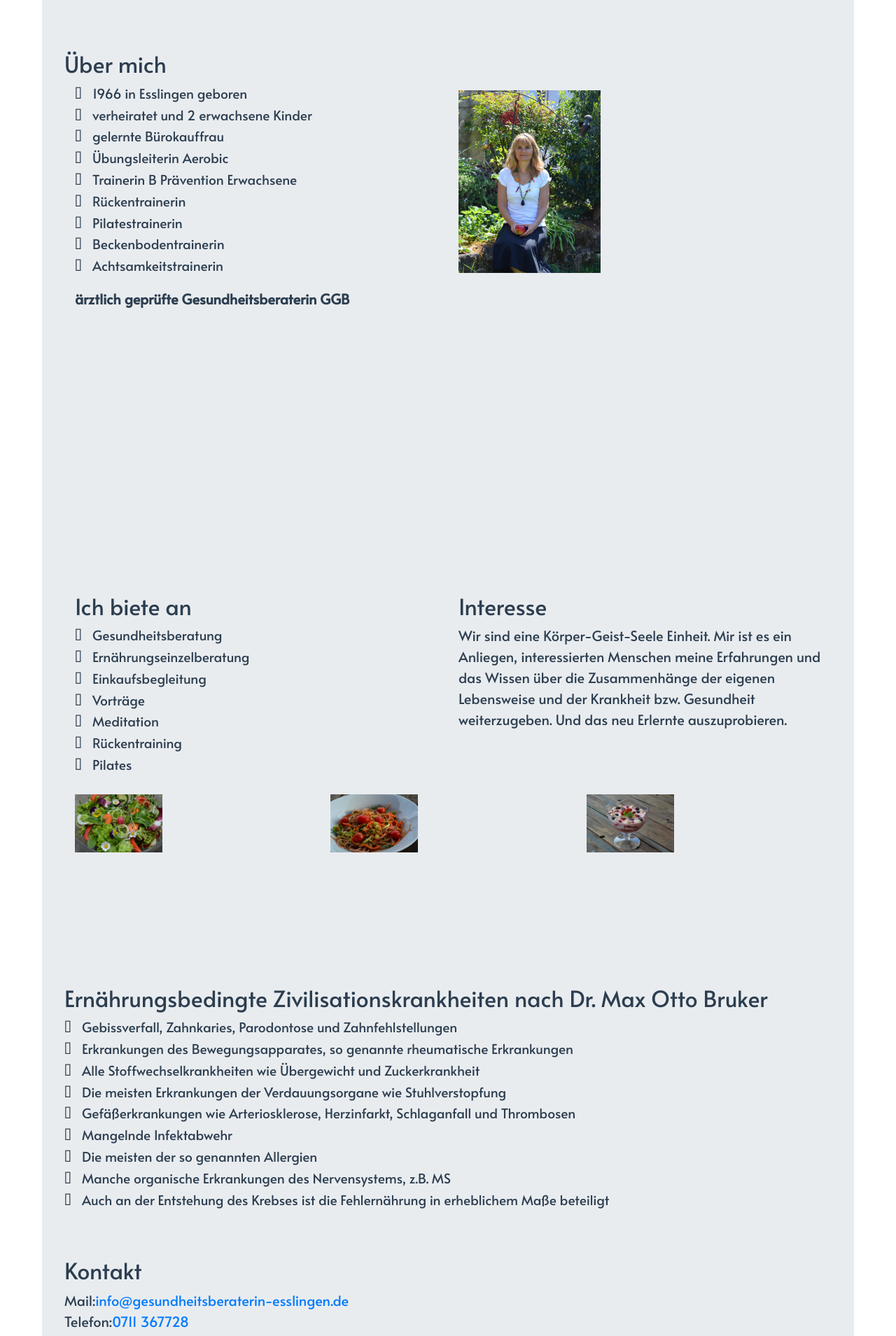
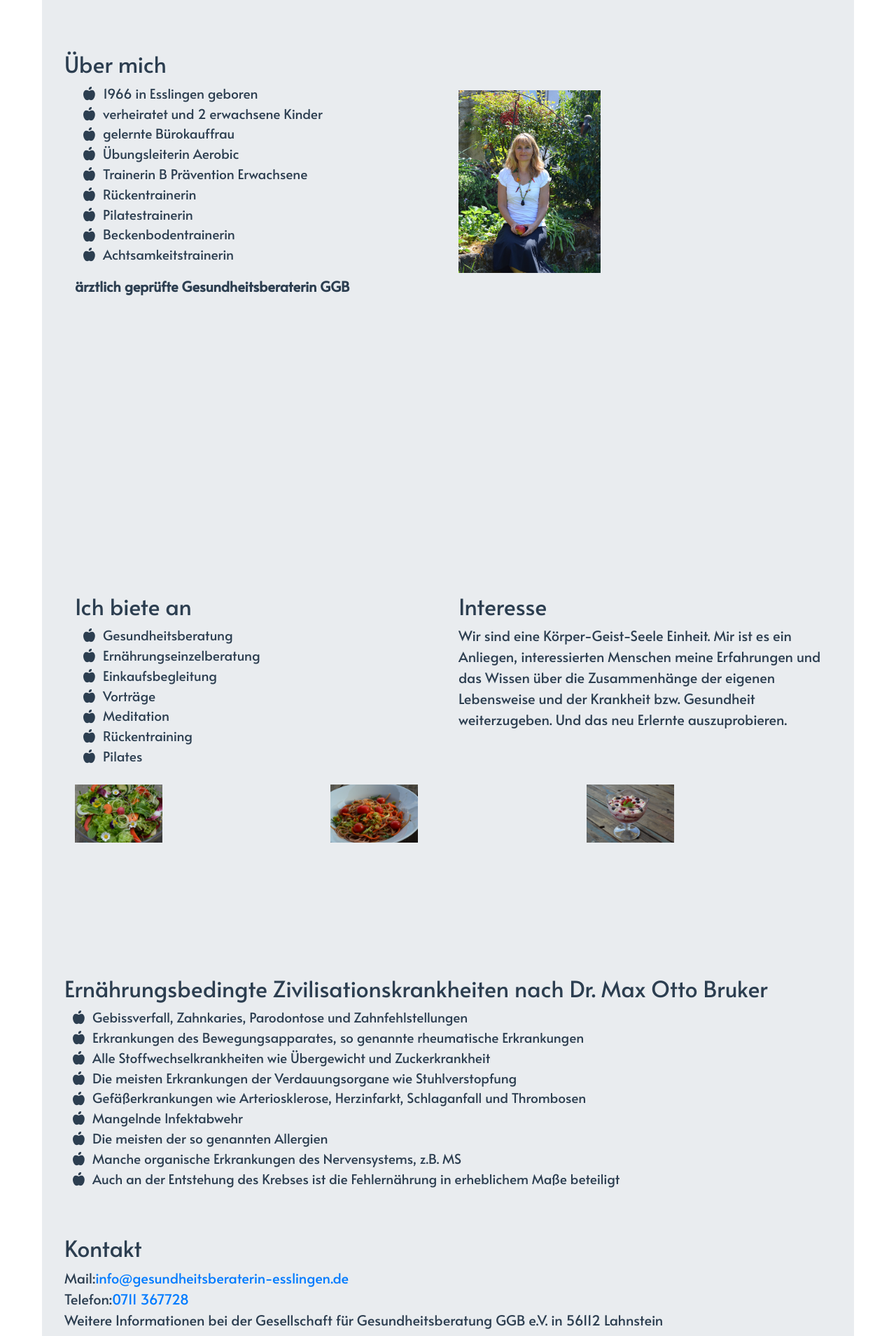
Before and after one commit to itmr-dev/gesundheitsberaterin-esslingen.de, a Vue app: page / in a window 1280 px wide. Shown: the part 464-2373 px from the top of the page at 70% size. Built offline with nearby package versions, Linux system fonts and the light colour scheme.

Commit message:
fixed icons & url

```diff
--- a/package.json
+++ b/package.json
@@ -9,6 +9,7 @@
   },
   "dependencies": {
     "@fortawesome/fontawesome-svg-core": "^1.2.30",
+    "@fortawesome/free-brands-svg-icons": "^5.14.0",
     "@fortawesome/free-solid-svg-icons": "^5.14.0",
     "@fortawesome/vue-fontawesome": "^0.1.10",
     "bootstrap-vue": "^2.1.0",
@@ -17,6 +18,7 @@
   },
   "devDependencies": {
     "@babel/polyfill": "^7.7.0",
+    "@fortawesome/fontawesome-free": "^5.14.0",
     "@vue/cli-plugin-babel": "~4.5.0",
     "@vue/cli-plugin-eslint": "~4.5.0",
     "@vue/cli-service": "~4.5.0",
--- a/src/App.vue
+++ b/src/App.vue
@@ -1,7 +1,6 @@
 <template>
   <div id="app">
     <link href="https://fonts.googleapis.com/css2?family=Alata&display=swap" rel="stylesheet">
-    <link rel="stylesheet" href="https://maxcdn.bootstrapcdn.com/font-awesome/4.5.0/css/font-awesome.min.css">
 
     <b-jumbotron header="Cornelia Staub" lead="Gesundheitsberaterin GGB">
       <!--<b-nav pills>
@@ -28,16 +27,16 @@
           </b-row>
           <b-row>
             <b-col>
-              <ul>
-                <li>1966 in Esslingen geboren</li>
-                <li>verheiratet und 2 erwachsene Kinder</li>
-                <li>gelernte Bürokauffrau</li>
-                <li>Übungsleiterin Aerobic</li>
-                <li>Trainerin B Prävention Erwachsene</li>
-                <li>Rückentrainerin</li>
-                <li>Pilatestrainerin</li>
-                <li>Beckenbodentrainerin</li>
-                <li>Achtsamkeitstrainerin</li>
+              <ul class="fa-ul">
+                <li><span class="fa-li"><i class="fas fa-apple-alt"></i></span>1966 in Esslingen geboren</li>
+                <li><span class="fa-li"><i class="fas fa-apple-alt"></i></span>verheiratet und 2 erwachsene Kinder</li>
+                <li><span class="fa-li"><i class="fas fa-apple-alt"></i></span>gelernte Bürokauffrau</li>
+                <li><span class="fa-li"><i class="fas fa-apple-alt"></i></span>Übungsleiterin Aerobic</li>
+                <li><span class="fa-li"><i class="fas fa-apple-alt"></i></span>Trainerin B Prävention Erwachsene</li>
+                <li><span class="fa-li"><i class="fas fa-apple-alt"></i></span>Rückentrainerin</li>
+                <li><span class="fa-li"><i class="fas fa-apple-alt"></i></span>Pilatestrainerin</li>
+                <li><span class="fa-li"><i class="fas fa-apple-alt"></i></span>Beckenbodentrainerin</li>
+                <li><span class="fa-li"><i class="fas fa-apple-alt"></i></span>Achtsamkeitstrainerin</li>
               </ul>
               <p class="text" style="font-weight: 800;">ärztlich geprüfte Gesundheitsberaterin GGB</p>
             </b-col>
@@ -56,14 +55,14 @@
           </b-row>
           <b-row>
             <b-col>
-              <ul>
-                <li>Gesundheitsberatung</li>
-                <li>Ernährungseinzelberatung</li>
-                <li>Einkaufsbegleitung</li>
-                <li>Vorträge</li>
-                <li>Meditation</li>
-                <li>Rückentraining</li>
-                <li>Pilates</li>
+              <ul class="fa-ul">
+                <li><span class="fa-li"><i class="fas fa-apple-alt"></i></span>Gesundheitsberatung</li>
+                <li><span class="fa-li"><i class="fas fa-apple-alt"></i></span>Ernährungseinzelberatung</li>
+                <li><span class="fa-li"><i class="fas fa-apple-alt"></i></span>Einkaufsbegleitung</li>
+                <li><span class="fa-li"><i class="fas fa-apple-alt"></i></span>Vorträge</li>
+                <li><span class="fa-li"><i class="fas fa-apple-alt"></i></span>Meditation</li>
+                <li><span class="fa-li"><i class="fas fa-apple-alt"></i></span>Rückentraining</li>
+                <li><span class="fa-li"><i class="fas fa-apple-alt"></i></span>Pilates</li>
               </ul>
             </b-col>
             <b-col>
@@ -91,16 +90,16 @@
             <h2>Ernährungsbedingte Zivilisationskrankheiten nach Dr. Max Otto Bruker</h2>
           </b-row>
           <b-row>
-            <ul>
-              <li>Gebissverfall, Zahnkaries, Parodontose und Zahnfehlstellungen</li>
-              <li>Erkrankungen des Bewegungsapparates, so genannte rheumatische Erkrankungen</li>
-              <li>Alle Stoffwechselkrankheiten wie Übergewicht und Zuckerkrankheit</li>
-              <li>Die meisten Erkrankungen der Verdauungsorgane wie Stuhlverstopfung</li>
-              <li>Gefäßerkrankungen wie Arteriosklerose, Herzinfarkt, Schlaganfall und Thrombosen</li>
-              <li>Mangelnde Infektabwehr</li>
-              <li>Die meisten der so genannten Allergien</li>
-              <li>Manche organische Erkrankungen des Nervensystems, z.B. MS</li>
-              <li>Auch an der Entstehung des Krebses ist die Fehlernährung in erheblichem Maße beteiligt</li>
+            <ul class="fa-ul">
+              <li><span class="fa-li"><i class="fas fa-apple-alt"></i></span>Gebissverfall, Zahnkaries, Parodontose und Zahnfehlstellungen</li>
+              <li><span class="fa-li"><i class="fas fa-apple-alt"></i></span>Erkrankungen des Bewegungsapparates, so genannte rheumatische Erkrankungen</li>
+              <li><span class="fa-li"><i class="fas fa-apple-alt"></i></span>Alle Stoffwechselkrankheiten wie Übergewicht und Zuckerkrankheit</li>
+              <li><span class="fa-li"><i class="fas fa-apple-alt"></i></span>Die meisten Erkrankungen der Verdauungsorgane wie Stuhlverstopfung</li>
+              <li><span class="fa-li"><i class="fas fa-apple-alt"></i></span>Gefäßerkrankungen wie Arteriosklerose, Herzinfarkt, Schlaganfall und Thrombosen</li>
+              <li><span class="fa-li"><i class="fas fa-apple-alt"></i></span>Mangelnde Infektabwehr</li>
+              <li><span class="fa-li"><i class="fas fa-apple-alt"></i></span>Die meisten der so genannten Allergien</li>
+              <li><span class="fa-li"><i class="fas fa-apple-alt"></i></span>Manche organische Erkrankungen des Nervensystems, z.B. MS</li>
+              <li><span class="fa-li"><i class="fas fa-apple-alt"></i></span>Auch an der Entstehung des Krebses ist die Fehlernährung in erheblichem Maße beteiligt</li>
             </ul>
           </b-row>
 
@@ -180,25 +179,8 @@
     margin-top: 50px;
   }
 
-  ul {
-    list-style: none;
-    padding: 0;
-  }
-
   li {
-    padding-left: 1.3em;
     font-size: 1.2rem;
-  }
-
-  li:before {
-    content: "\f5d1";
-    /* FontAwesome Unicode */
-    font-family: FontAwesome;
-    display: inline-block;
-    margin-left: -1.3em;
-    /* same as padding-left set on li */
-    width: 1.3em;
-    /* same as padding-left set on li */
   }
 
   .lead {
--- a/src/main.js
+++ b/src/main.js
@@ -4,11 +4,12 @@ import Vue from 'vue'
 import './plugins/bootstrap-vue'
 import App from './App.vue'
 import { library } from '@fortawesome/fontawesome-svg-core'
-import { faUserSecret } from '@fortawesome/free-solid-svg-icons'
+import { faAppleAlt } from '@fortawesome/free-solid-svg-icons'
 import { FontAwesomeIcon } from '@fortawesome/vue-fontawesome'
+import { dom } from '@fortawesome/fontawesome-svg-core'
 
-library.add(faUserSecret)
-
+dom.watch()
+library.add(faAppleAlt)
 Vue.component('font-awesome-icon', FontAwesomeIcon)
 
 Vue.config.productionTip = false
```
Also changed, not shown: 2 other files (tests, documents, lock files or other folders).
